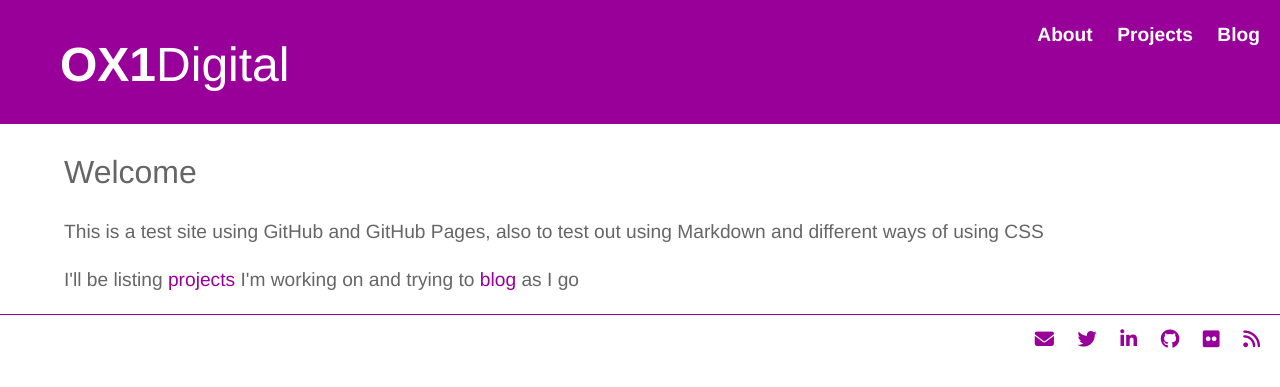
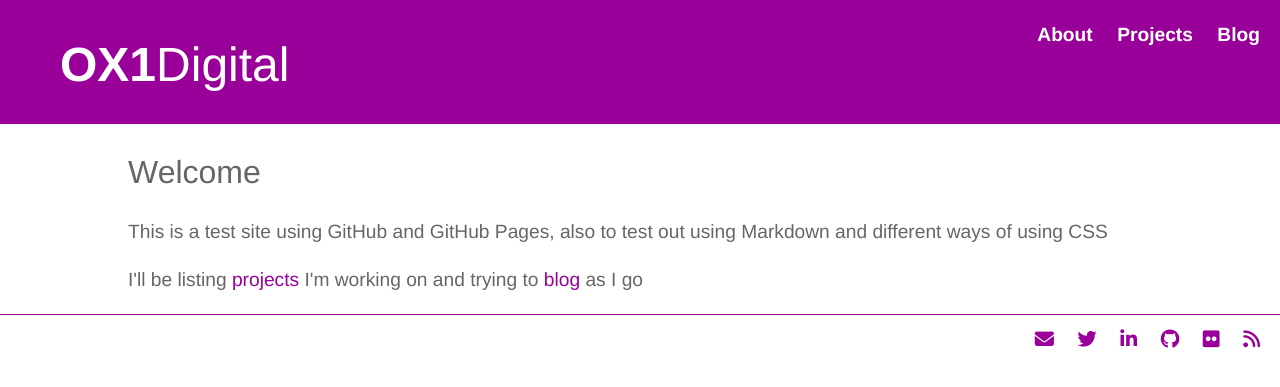
Before and after one commit to electronicdreamplant/electronicdreamplant.github.io, a Jekyll site: the page built from index.html, in a window 1280 px wide. Shown: the top 387 px of the page. Built offline with Jekyll 4.4.1, drawn with Linux system fonts in a browser that asks for light colours; nearby versions of some CDN libraries.

Commit message:
Update main.css

```diff
--- a/css/main.css
+++ b/css/main.css
@@ -23,7 +23,7 @@ h3  {
   margin-top: 2.5em;
 }
 .container  {
-    margin: 0 5% 0 5%;
+    margin: 0 10% 0 10%;
     width: 80%;
 }
 .logo {
```
